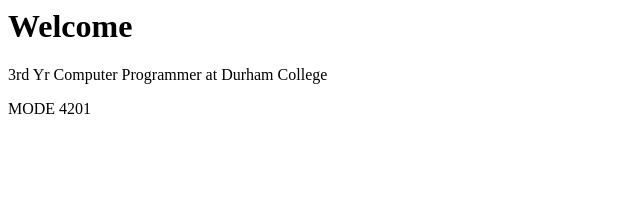
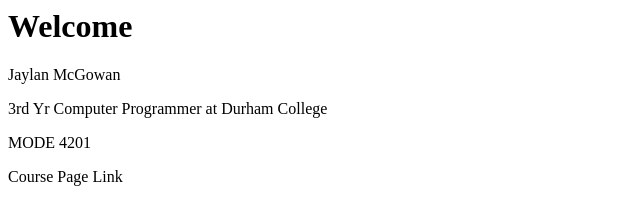
Before and after one commit to JMcGowan100/JMcGowan100.github.io, a plain HTML site: page index.html in a window 1280 px wide. Shown: the whole page, without its empty margins (0-640 px from the left). Drawn offline with Linux system fonts and the light colour scheme.

Commit message:
Update index.html

```diff
--- a/index.html
+++ b/index.html
@@ -1,3 +1,7 @@
 <h1>Welcome</h1>
+<p>Jaylan McGowan</p>
 <p>3rd Yr Computer Programmer at Durham College</p>
 <p>MODE 4201</p>
+
+<p>Course Page Link</p>
+<a href = "https://jmcgowan100.github.io/coursePage.html" ></a>
```
